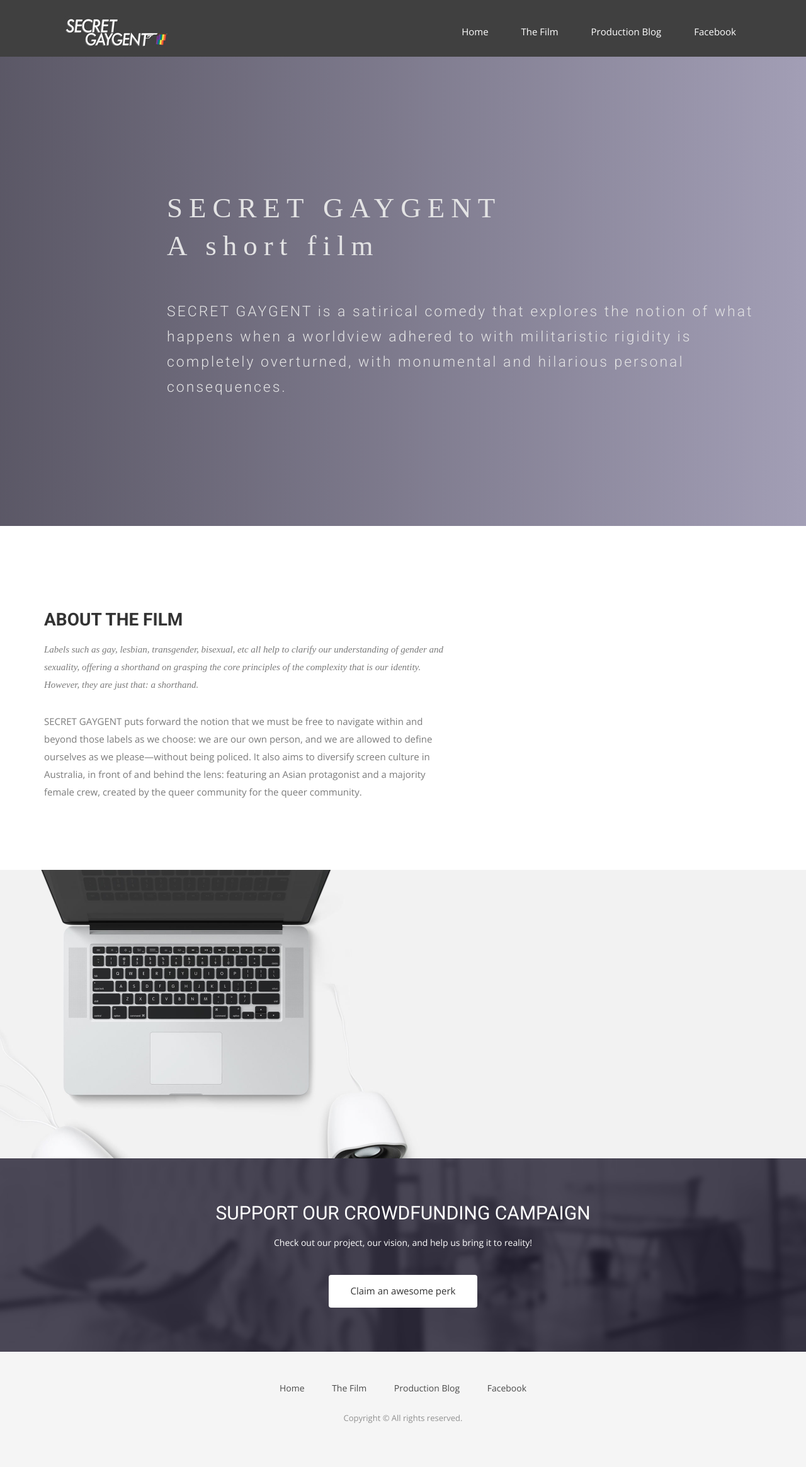
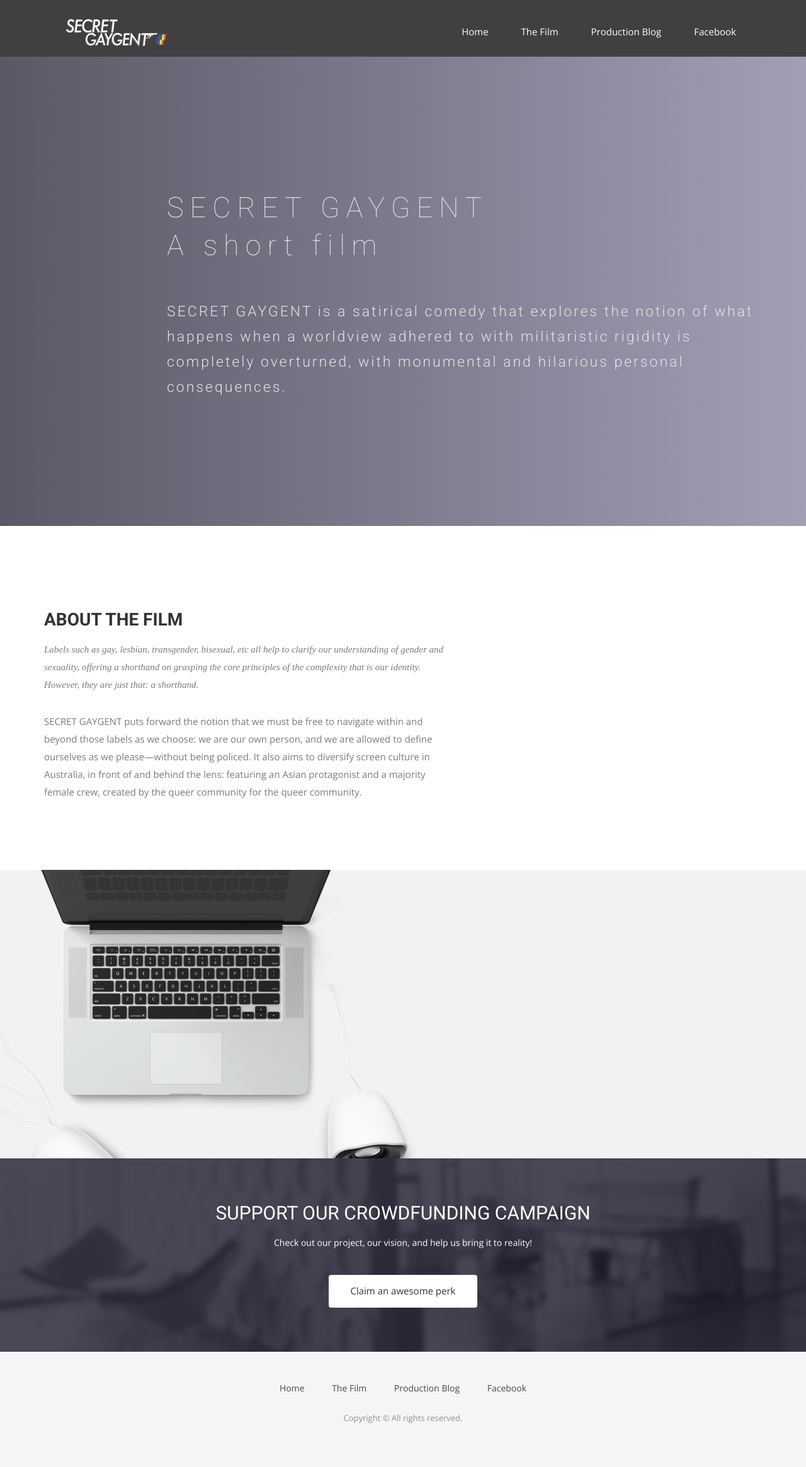
Before and after one commit to thewonglab/secret, a Jekyll site: the page built from index.html, in a window 1280 px wide. Shown: the whole page at 63% size. Built offline with Jekyll 4.4.1, drawn with Linux system fonts in a browser that asks for light colours; nearby versions of some CDN libraries; some web fonts are replaced; grey boxes are pictures that could not be loaded.

Commit message:
Update airspace.css

```diff
--- a/css/airspace.css
+++ b/css/airspace.css
@@ -123,7 +123,7 @@ header .navbar-default .navbar-nav li a:hover {
   color: #E3E3E4;
 }
 #slider .block h1 {
-  font-family: 'Audiowide';
+  font-family: 'Roboto', sans-serif;
   font-weight: 100;
   font-size: 45px;
   line-height: 60px;
```
